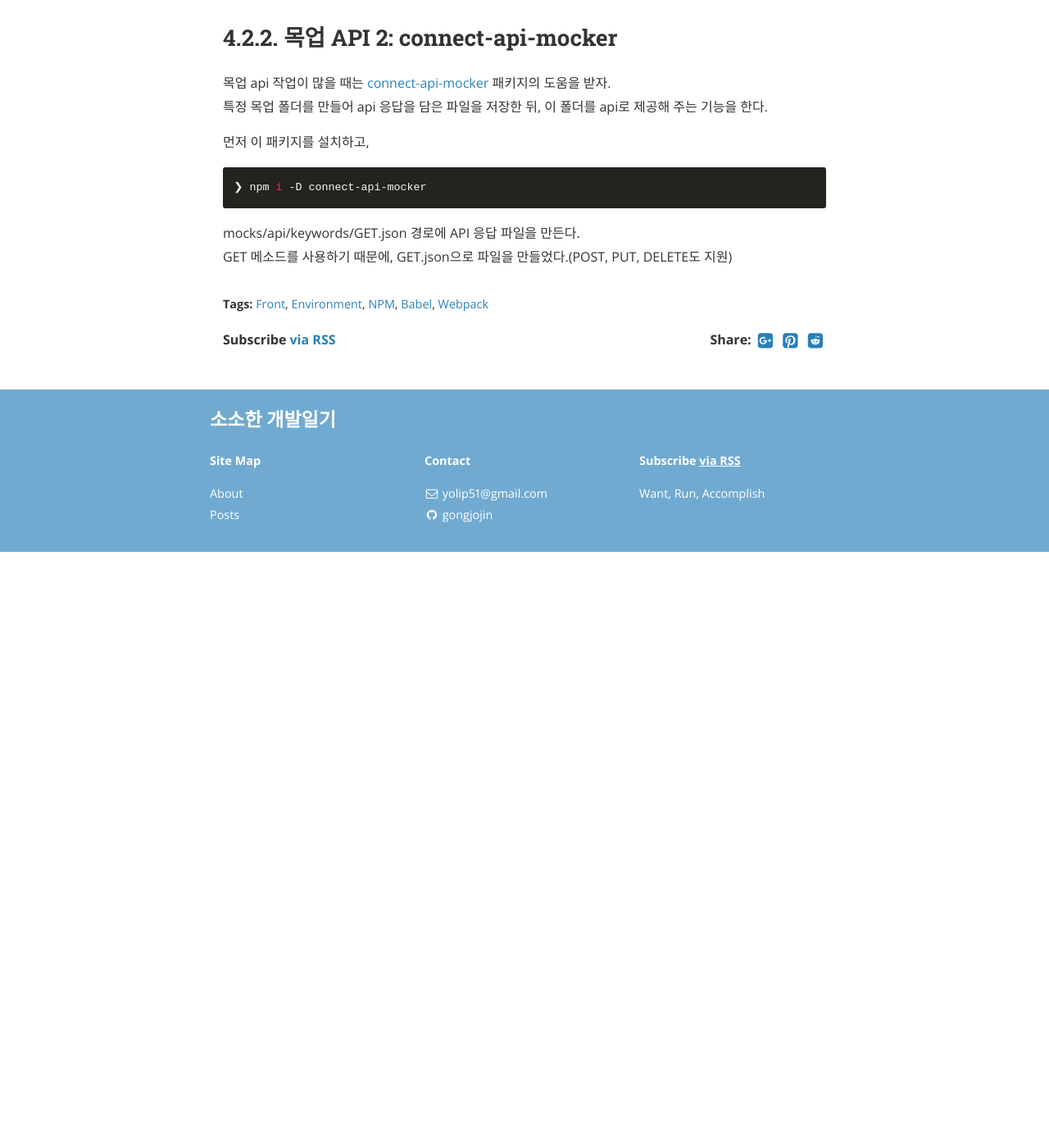
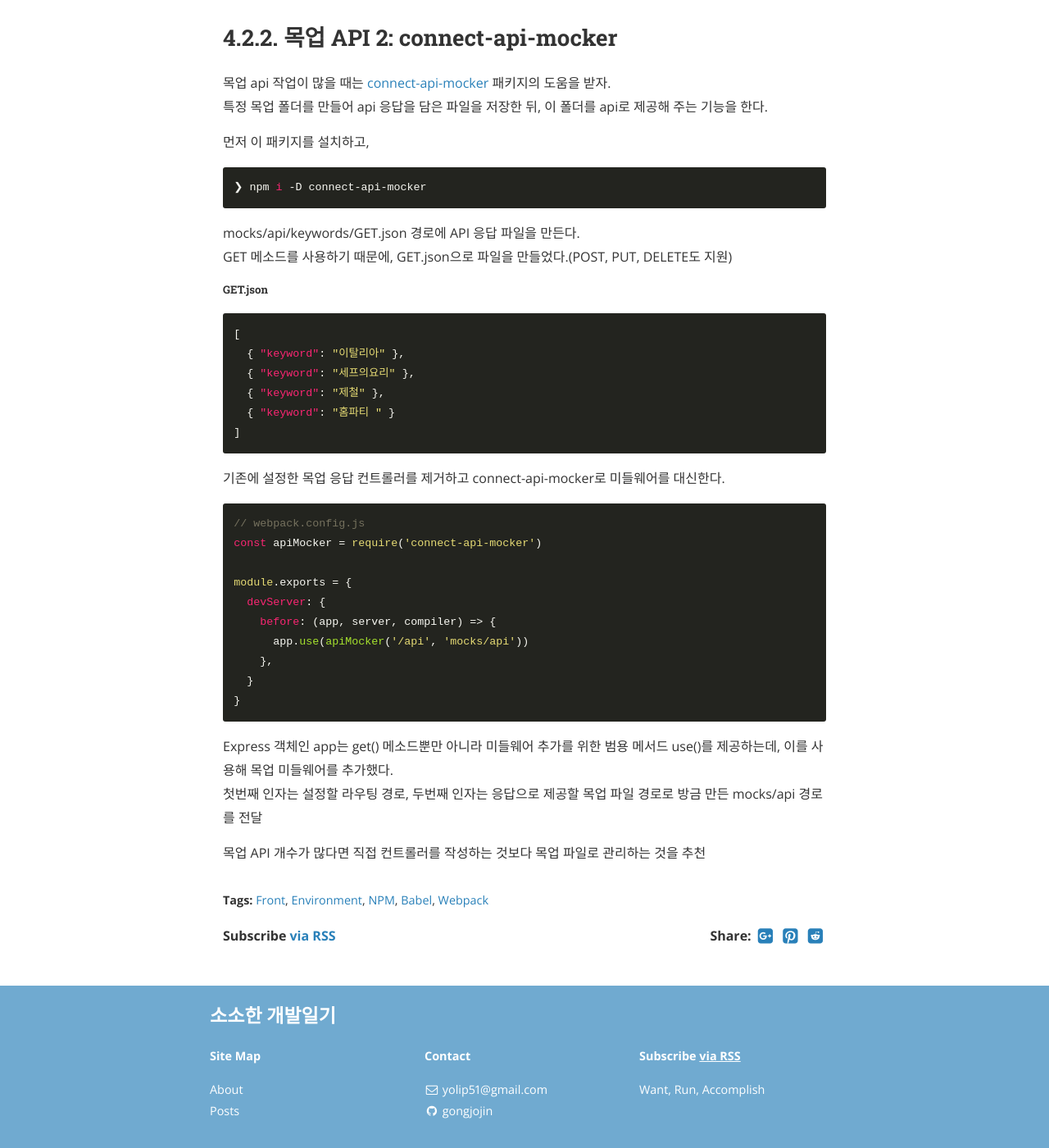
Before and after one commit to gonghojin/gonghojin.github.io, a Jekyll site: the page built from _posts/educations/2020-02-07-front-dev-env-2.markdown, in a window 1280 px wide and 1400 px high, scrolled down 11504 px. Shown: the whole window at 82% size. Built offline with Jekyll 4.4.1, drawn with Linux system fonts in a browser that asks for light colours; nearby versions of some CDN libraries; comment, search, counter and statistics services are not loaded; before the commit the page ends 12177 px from its top, so only the background shows below that.

Commit message:
Add: 세미나 정리 시작_웹팩 심화~

```diff
--- a/_posts/educations/2020-02-07-front-dev-env-2.markdown
+++ b/_posts/educations/2020-02-07-front-dev-env-2.markdown
@@ -379,3 +379,29 @@ curl localhost:8080/api/keywords
 
 mocks/api/keywords/GET.json 경로에 API 응답 파일을 만든다.
 GET 메소드를 사용하기 때문에, GET.json으로 파일을 만들었다.(POST, PUT, DELETE도 지원)
+##### GET.json
+~~~
+[
+  { "keyword": "이탈리아" },
+  { "keyword": "세프의요리" },
+  { "keyword": "제철" },
+  { "keyword": "홈파티 " }
+]
+~~~
+기존에 설정한 목업 응답 컨트롤러를 제거하고 connect-api-mocker로 미들웨어를 대신한다.
+~~~
+// webpack.config.js
+const apiMocker = require('connect-api-mocker')
+
+module.exports = {
+  devServer: {
+    before: (app, server, compiler) => {
+      app.use(apiMocker('/api', 'mocks/api'))
+    },
+  }
+}
+~~~
+Express 객체인 app는 get() 메소드뿐만 아니라 미들웨어 추가를 위한 범용 메서드 use()를 제공하는데, 이를 사용해 목업 미들웨어를 추가했다.
+첫번째 인자는 설정할 라우팅 경로, 두번째 인자는 응답으로 제공할 목업 파일 경로로 방금 만든 mocks/api 경로를 전달
+
+목업 API 개수가 많다면 직접 컨트롤러를 작성하는 것보다 목업 파일로 관리하는 것을 추천
```
